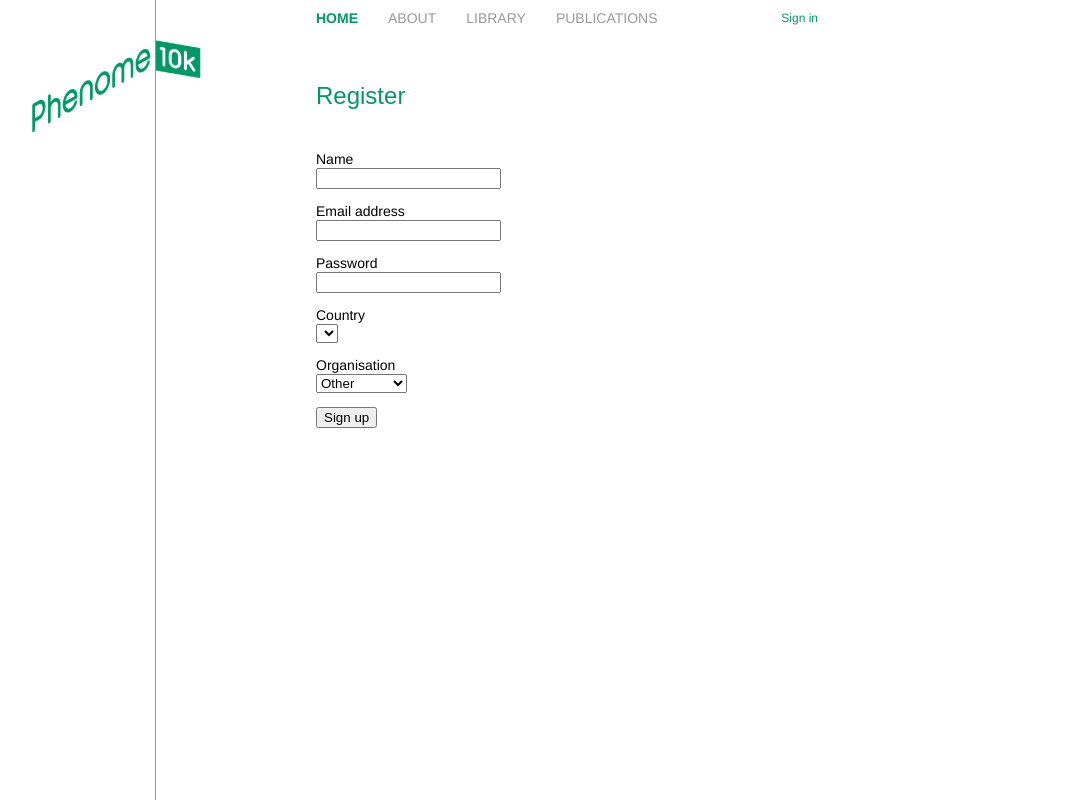
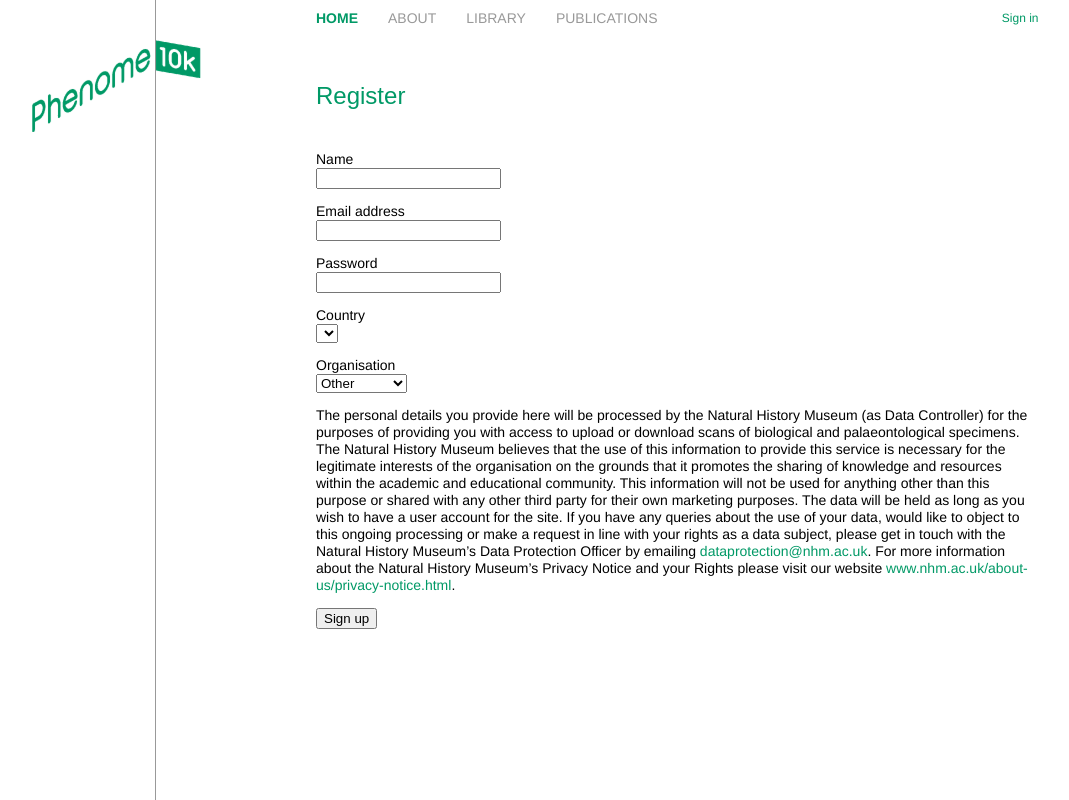
Before and after one commit to NaturalHistoryMuseum/phenome-10k, a Flask app: page /register/ in a window 1280 px wide. Shown: the whole page, without its empty margins (73-1142 px from the left). Run offline with Flask 2, Linux system fonts and the light colour scheme; lists and menus that the app fills with data are empty; parts of the project's set-up code (start-up, migrations or seed data) failed here and were passed over; some libraries are stand-ins or nearby versions.

Commit message:
Add legal stuff to signup page

```diff
--- a/app/templates/register.html
+++ b/app/templates/register.html
@@ -42,6 +42,21 @@
           <span class="error">[{{ error }}]</span>
           {% endfor %}
       </p>
-        <p>{{ form.submit() }}</p>
+      <p>
+        The personal details you provide here will be processed by the Natural History Museum
+        (as Data Controller) for the purposes of providing you with access to upload or download
+        scans of biological and palaeontological specimens. The Natural History Museum believes that
+        the use of this information to provide this service is necessary for the legitimate interests
+        of the organisation on the grounds that it promotes the sharing of knowledge and resources
+        within the academic and educational community. This information will not be used for anything
+        other than this purpose or shared with any other third party for their own marketing purposes.
+        The data will be held as long as you wish to have a user account for the site. If you have
+        any queries about the use of your data, would like to object to this ongoing processing or
+        make a request in line with your rights as a data subject, please get in touch with the Natural
+        History Museum’s Data Protection Officer by emailing
+        <a href="mailto:dataprotection@nhm.ac.uk">dataprotection@nhm.ac.uk</a>. For more information
+        about the Natural History Museum’s Privacy Notice and your Rights please visit our website
+        <a href="http://www.nhm.ac.uk/about-us/privacy-notice.html">www.nhm.ac.uk/about-us/privacy-notice.html</a>.</p>
+      <p>{{ form.submit() }}</p>
     </form>
 {% endblock %}
```
